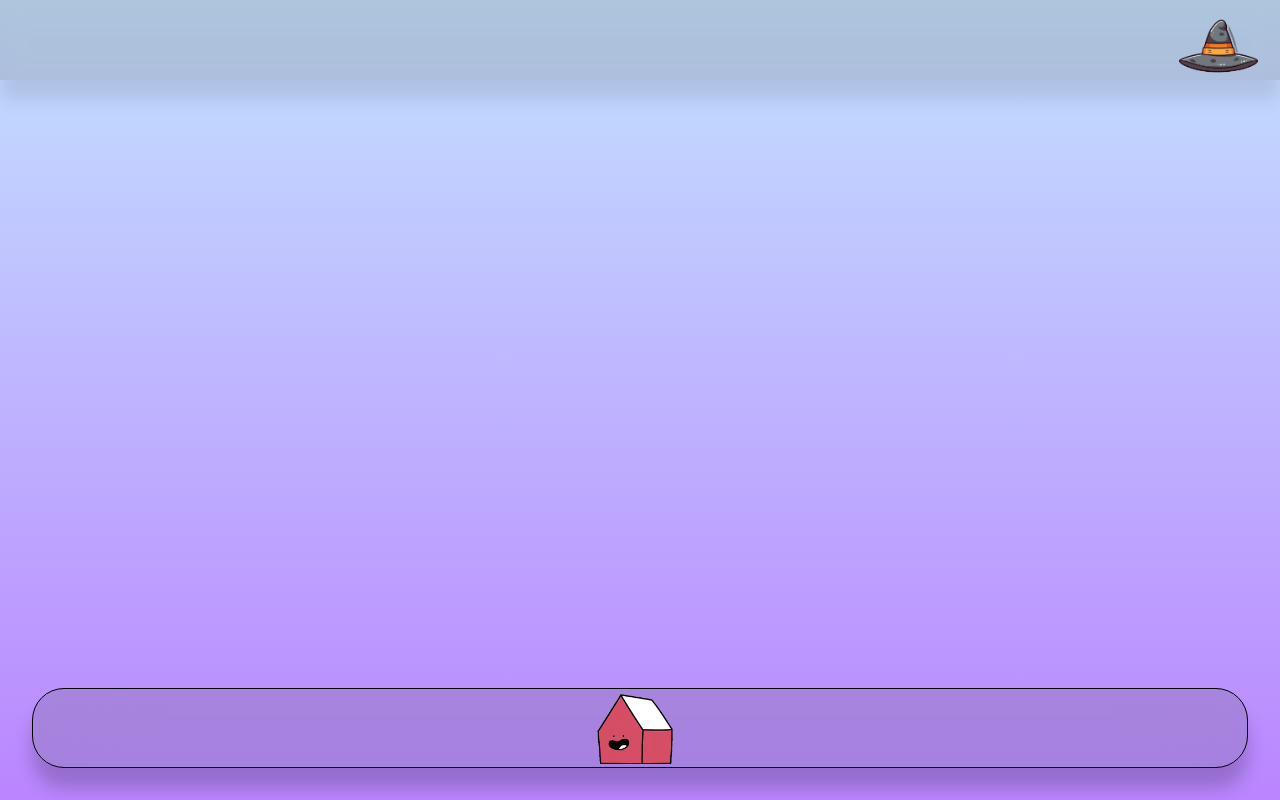
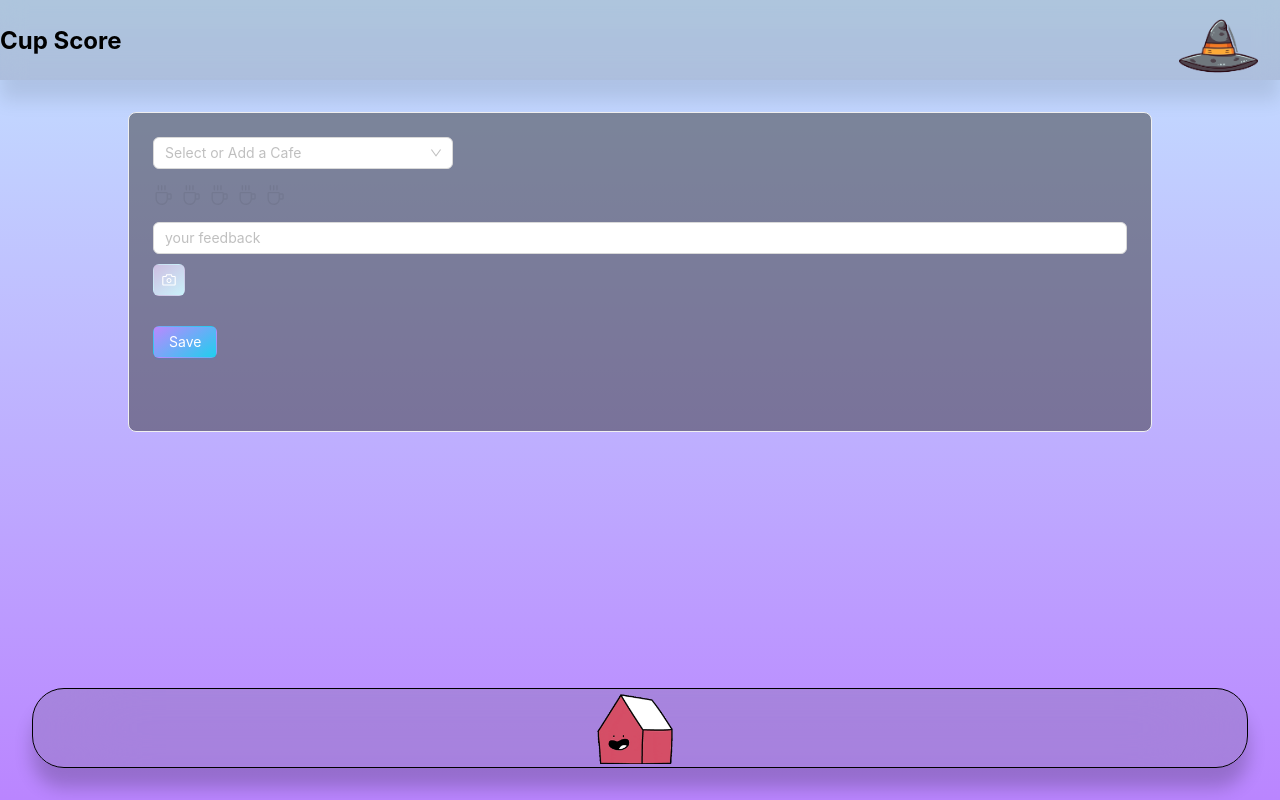
Before and after one commit to house-show/houseshow-frontend, a React (Create React App) app: page /add in a window 1280 px wide. Before the commit this address had no page. Built offline with nearby package versions, Linux system fonts and the light colour scheme; sample sign-in values are in the browser's storage.

Commit message:
testing feedback mech

```diff
--- a/src/App.css
+++ b/src/App.css
@@ -12,6 +12,15 @@ html {
   max-width: 100%;
 }
 
+a {
+  text-decoration: none;
+  color: inherit;
+}
+
+a:hover {
+  text-decoration: none;
+}
+
 .ant-btn-primary {
   align-self: center;
   background: linear-gradient(144deg, #ba89ff, #00ddeb 120%);
@@ -22,3 +31,13 @@ html {
   background: linear-gradient(144deg, #ba89ff, #00ddeb 120%);
   color: #fff;
 }
+.ant-btn-secondary {
+  align-self: center;
+  background: linear-gradient(144deg, #cebfe2, #c9fbff 120%);
+  color: #fff;
+}
+
+.ant-btn-secondary:not(:disabled):not(.ant-btn-disabled):hover {
+  background: linear-gradient(144deg, #ba89ff, #00ddeb 120%);
+  color: #fff;
+}
--- /dev/null
+++ b/src/components/body/Add.jsx
@@ -0,0 +1,94 @@
+/* eslint-disable react/no-unstable-nested-components */
+import React, { useEffect, useRef, useState } from 'react'
+import { Button, Card, Divider, Flex, Input, Rate, Select, Space } from 'antd'
+import { useDispatch, useSelector } from 'react-redux'
+import { CameraOutlined, CoffeeOutlined, PlusOutlined } from '@ant-design/icons'
+import TextArea from 'antd/es/input/TextArea'
+
+import './login.css'
+
+export default function Add() {
+  const dispatch = useDispatch()
+  const tasks = useSelector((state) => state.chores.tasks)
+
+  const [message, setMessage] = useState('your message...')
+  const [cafeName, setCafeName] = useState('')
+  const [rating, setRating] = useState(0)
+
+  const inputRef = useRef(null)
+  const onNameChange = (event) => {
+    setCafeName(event.target.value)
+  }
+
+  const addItem = () => {
+    console.log('Cafe added:', cafeName)
+    setCafeName('')
+  }
+
+  const handleSave = () => {
+    const data = {
+      message,
+      cafeName,
+      rating
+    }
+    console.log('Data to save:', data)
+  }
+
+  return (
+    <div className='body'>
+      <div className='loginContainer'>
+        <Card
+          hoverable
+          style={{ background: 'rgba(55, 55, 55, 0.5)', width: '80vw', height: '100vh' }}
+        >
+          <Select
+            style={{ width: 300 }}
+            placeholder='Select or Add a Cafe'
+            dropdownRender={(menu) => (
+              <>
+                {menu}
+                <Divider style={{ margin: '8px 0' }} />
+                <Space style={{ padding: '0 8px 4px' }}>
+                  <Input
+                    placeholder='Please enter a Cafe'
+                    ref={inputRef}
+                    value={cafeName}
+                    onChange={onNameChange}
+                    onKeyDown={(e) => e.stopPropagation()}
+                  />
+                  <Button type='text' icon={<PlusOutlined />} onClick={addItem}>
+                    Add item
+                  </Button>
+                </Space>
+              </>
+            )}
+            options={tasks.map((task) => ({
+              label: task.name,
+              value: task.name
+            }))}
+            onChange={(value) => setCafeName(value)}
+          />
+
+          <Flex vertical gap='middle' style={{ padding: '16px 0px 16px' }}>
+            <Rate character={<CoffeeOutlined />} allowHalf value={rating} onChange={setRating} />
+          </Flex>
+
+          <TextArea
+            autoSize
+            onChange={(e) => setMessage(e.target.value)}
+            placeholder='your feedback'
+            maxLength={100}
+          />
+
+          <Button style={{ marginTop: '10px' }} type='secondary' icon={<CameraOutlined />} />
+
+          <Flex>
+            <Button style={{ marginTop: '30px' }} type='primary' onClick={handleSave}>
+              Save
+            </Button>
+          </Flex>
+        </Card>
+      </div>
+    </div>
+  )
+}
--- a/src/components/body/Welcome.jsx
+++ b/src/components/body/Welcome.jsx
@@ -2,7 +2,6 @@ import React, { useEffect, useState } from 'react'
 import './style.css'
 import { useDispatch, useSelector } from 'react-redux'
 import { Link } from 'react-router-dom'
-import { Button } from 'antd'
 import Tasks from './Tasks'
 import { fetchTasks } from '../../features/chores/taskApi'
 import wlc1 from '../../assets/wlc1.png'
@@ -31,31 +30,38 @@ export default function Welcome() {
   return (
     <div className='body'>
       <div className='wlcCard' style={{ backgroundImage: `url(${randomImage})` }}>
-        <h1 className='welcomeMsg'>Welcome houseShow!</h1>
-        <h3 className='welcomeMsgSec'>Welcome User lets do stuff bla bla</h3>
+        <h1 className='welcomeTitle'>Welcome Cup Score!</h1>
+        <h3 className='welcomeMsg'>Welcome User lets do stuff bla bla</h3>
       </div>
-      <div className='wlcCardRow'>
-        <div className='wlcCard' to='/deck'>
-          <Button type='primary'>
-            <Link to='/deck'>Avaible Tasks</Link>
-          </Button>
+
+      <div className='wlcCard'>
+        <Link to='/deck'>
+          <div className='welcomeTitle'>Cafes to visit</div>
           <ul>
             {tasks.map((task) => (
-              <li key={task.id}>{task.name}</li>
+              <div className='welcomeMsg' key={task.id}>
+                {task.name}
+              </div>
             ))}
           </ul>
-        </div>
+        </Link>
+      </div>
 
-        <div className='wlcCard'>
-          <h4>LEVEL BAR</h4>
-          <h6>in progress-not private</h6>
-        </div>
+      <div className='wlcCard'>
+        <Link to='/add'>
+          <div className='welcomeTitle'>Add or Rate a Cafe</div>
+          <h6>
+            products quality ? || Service || Price || is it Loud || Music Type || Childs ? || study
+            Areas ?
+          </h6>
+        </Link>
       </div>
-      <div to='/tasks' className='wlcCardTasks'>
-        <Button type='primary'>
-          <Link to='/tasks'>Today&apos;s Tasks</Link>
-        </Button>
-        <Tasks />
+
+      <div className='wlcCard'>
+        <Link to='/tasks'>
+          <div className='welcomeTitle'>my Cafes</div>
+          <Tasks />
+        </Link>
       </div>
     </div>
   )
--- a/src/components/body/index.jsx
+++ b/src/components/body/index.jsx
@@ -1,4 +1,4 @@
-import React, { useEffect } from 'react'
+import React from 'react'
 import { Route, Routes } from 'react-router-dom'
 
 import PrivateRoutes from '../../utils/PrivateRoutes'
@@ -7,6 +7,7 @@ import Login from './Login'
 import Welcome from './Welcome'
 import Tasks from './Tasks'
 import './style.css'
+import Add from './Add'
 
 export default function Body() {
   return (
@@ -15,6 +16,7 @@ export default function Body() {
         <Route element={<Welcome />} path='/' exact />
         <Route element={<Tasks />} path='/tasks' />
         <Route element={<Deck />} path='/deck' />
+        <Route element={<Add />} path='/add' />
       </Route>
       <Route element={<Login />} path='/login' />
     </Routes>
--- a/src/components/body/style.css
+++ b/src/components/body/style.css
@@ -6,6 +6,7 @@
   width: 100vw;
   overflow: auto;
   margin-top: 10vh;
+  margin-bottom: 15vh;
   -webkit-tap-highlight-color: transparent;
 }
 
@@ -38,7 +39,7 @@
   -webkit-tap-highlight-color: transparent;
 }
 
-.welcomeMsg {
+.welcomeTitle {
   display: flex;
   width: 100%;
   padding: 1rem 0rem 1rem 0.5rem;
@@ -48,17 +49,10 @@
   overflow: hidden;
 }
 
-.welcomeMsgSec {
+.welcomeMsg {
   color: wheat;
   text-shadow: 2px 2px 4px rgba(0, 0, 0, 0.9);
   font-size: 20px;
-}
-
-.wlcCardRow {
-  display: flex;
-  flex-direction: row;
-  max-height: 30vh;
-  width: 90%;
 }
 
 .wlcCardTasks {
@@ -66,7 +60,7 @@
   flex-direction: column;
   align-items: center;
   width: 80vw;
-  height: 100vh;
+
   margin: 1rem 0rem 5rem 0rem;
   padding: 2rem 0rem;
   text-decoration: none;
@@ -77,8 +71,6 @@
   box-shadow: 0 4px 30px rgba(0, 0, 0, 0.1);
   backdrop-filter: blur(3.8px);
   -webkit-backdrop-filter: blur(3.8px);
-  background-size: cover;
-  background-position: center;
   -webkit-tap-highlight-color: transparent;
 }
 
--- a/src/components/body/tasks.css
+++ b/src/components/body/tasks.css
@@ -2,11 +2,9 @@
   display: flex;
   flex-direction: column;
   align-items: center;
-  margin-top: 5rem;
-  margin-bottom: 15vh;
+  margin-top: 10vh;
   min-width: 20rem;
-  width: 100vw;
-  overflow: auto;
+  width: 100%;
 }
 .approvedChores {
   display: flex;
--- a/src/components/header/index.jsx
+++ b/src/components/header/index.jsx
@@ -30,6 +30,9 @@ export default function Header() {
 
   return (
     <div className='headerContents'>
+      <Link to='/'>
+        <h2>Cup Score</h2>
+      </Link>
       <button
         className='menu-icon'
         type='button'
@@ -43,17 +46,23 @@ export default function Header() {
         <ul className='menu-list'>
           {token ? (
             <>
+              <Link to='/login'>
                 <Button type='primary' onClick={handleToggle}>
-                <Link to='/login'>Profile</Link>
+                  Profile
                 </Button>
+              </Link>
+              <Link to='/deck'>
                 <Button type='primary' onClick={handleToggle}>
-                <Link to='/deck'>to Deck</Link>
+                  to Cafes
                 </Button>
+              </Link>
             </>
           ) : (
+            <Link to='/login'>
               <Button type='primary' onClick={handleToggle}>
-              <Link to='/login'>Sign In</Link>
+                Sign In
               </Button>
+            </Link>
           )}
         </ul>
       </div>
--- a/src/components/header/style.css
+++ b/src/components/header/style.css
@@ -5,7 +5,7 @@
   align-items: center;
   width: 100vw;
   height: 5rem;
-  justify-content: flex-end;
+  justify-content: space-between;
   background-color: rgba(89, 88, 88, 0.2);
   backdrop-filter: blur(12px);
   box-shadow: 0px 20px 18px rgba(0, 0, 0, 0.1);
@@ -30,6 +30,8 @@
 .menu-list {
   display: flex;
   flex-direction: column;
+  align-items: center;
+  z-index: 9;
   padding: 5px;
   gap: 1rem;
 }
@@ -37,14 +39,14 @@
 .menu-items {
   display: none;
   position: absolute;
-  top: 12vh;
+  top: 11vh;
   right: 0;
   margin: 0 10px;
   padding: 6px;
   min-width: 140px;
   border-radius: 10px;
   z-index: 10;
-  background-color: rgba(15, 15, 15, 0.5);
+  background-color: rgba(15, 15, 15, 0.7);
   backdrop-filter: blur(12px);
   box-shadow: 0px 20px 18px rgba(0, 0, 0, 0.3);
 }
--- a/src/features/auth/authSlice.js
+++ b/src/features/auth/authSlice.js
@@ -26,7 +26,7 @@ const authSlice = createSlice({
       const expirationTime = iat * 1000 + (exp - iat) * 1000
 
       const remainingTime = expirationTime - now
-      const remainingSeconds = Math.floor(remainingTime / 1000) - 895 // Subtracting 895 seconds
+      const remainingSeconds = Math.floor(remainingTime / 1000) // - 895  Subtracting 895 seconds
 
       if (remainingSeconds < 0) {
         state.isExpired = true
```
Lines whose indentation alone changed are shown as unchanged.
